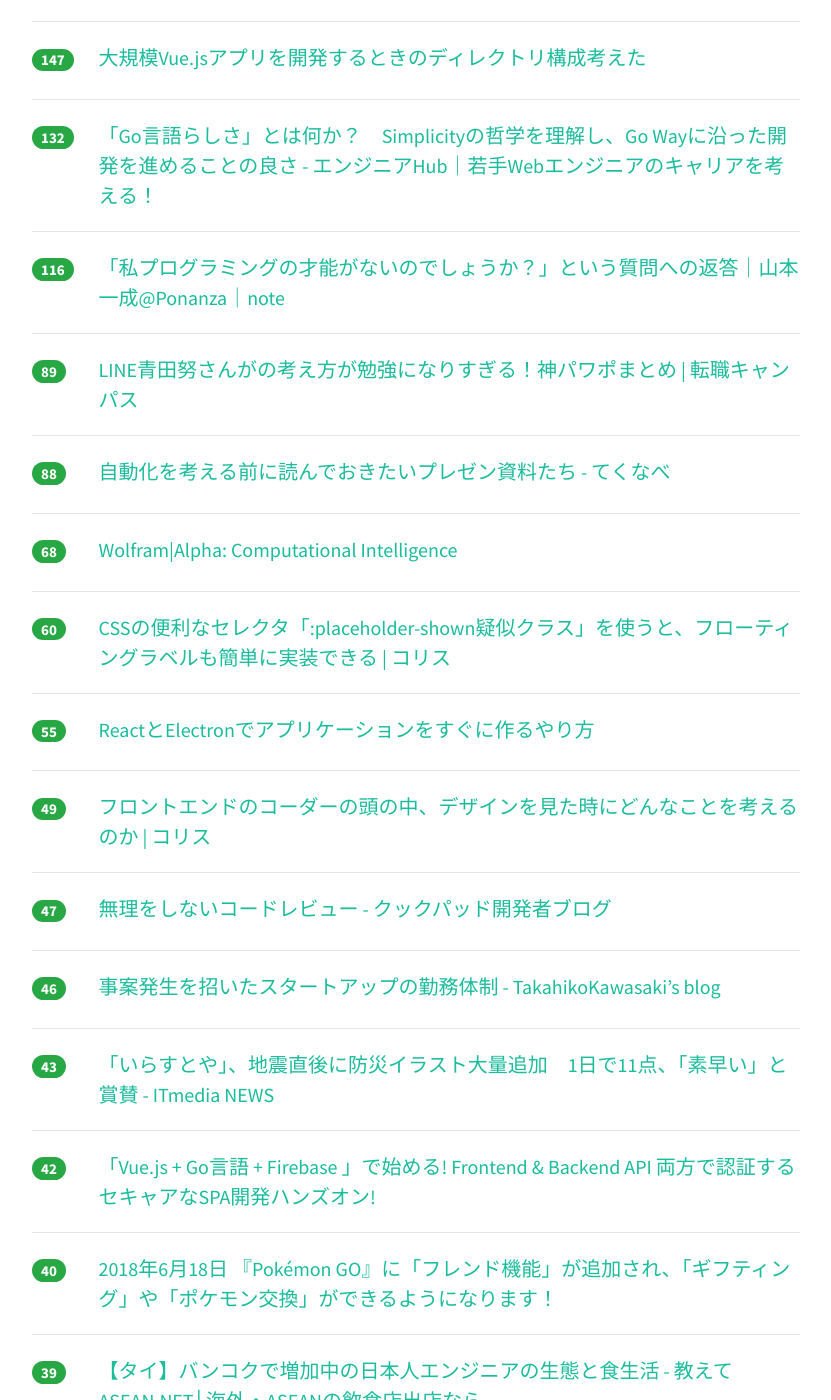
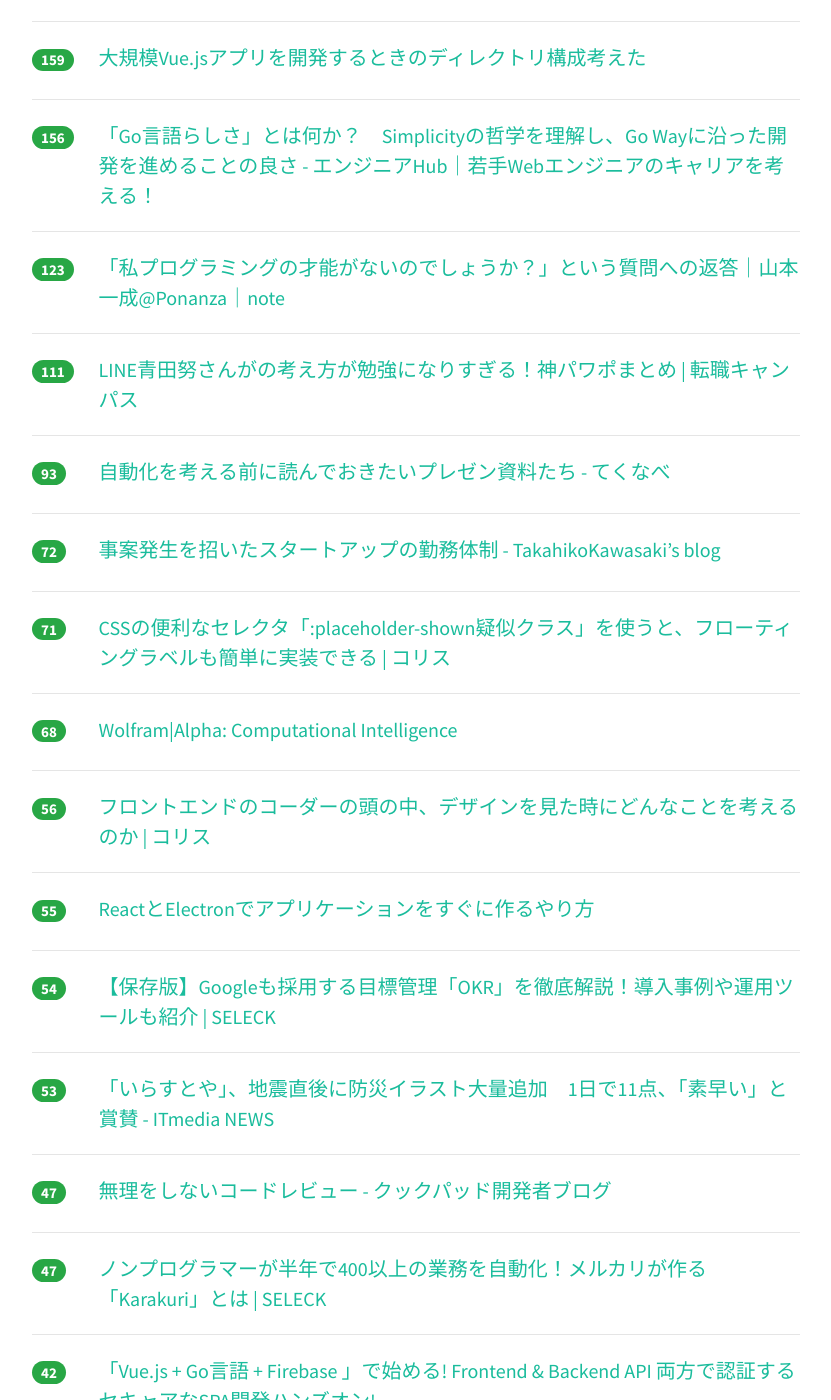
Before and after one commit to yatta47/hatena-matome-site, a Jekyll site: the page built from _posts/2018-06-19-hatena.md, in a window 1280 px wide and 1400 px high, scrolled down 711 px. Shown: the whole window, without its empty margins (224-1055 px from the left). Built offline with Jekyll 4.4.1, drawn with Linux system fonts in a browser that asks for light colours; nearby versions of some CDN libraries; some of the changed text lies outside the part shown.

Commit message:
Updated 2018-06-19

```diff
--- a/_posts/2018-06-19-hatena.md
+++ b/_posts/2018-06-19-hatena.md
@@ -1,54 +1,64 @@
 ---
 layout: post
 title:  "2018-06-19 はてぶIT"
-date:   2018-06-19 15:03:41
+date:   2018-06-19 16:01:13
 tags: [it-hotentry]
 ---
-53 件のデータあり
+55 件のデータあり
 
 <hr><div class="row">
-<div class="col-1"><span class="badge badge-pill badge-success h2">489</span></div>
+<div class="col-1"><span class="badge badge-pill badge-success h2">525</span></div>
 <div class="col-11"><a href='http://blog.animereview.jp/slack-new-office/' target='_blank'>Slack新社屋で使われているクラウドサービス達 | ロードバランスすだちくん</a></div>
 </div>
 <hr>
 <div class="row">
-<div class="col-1"><span class="badge badge-pill badge-success h2">285</span></div>
+<div class="col-1"><span class="badge badge-pill badge-success h2">310</span></div>
 <div class="col-11"><a href='https://www.publickey1.jp/blog/18/webdriverw3cweb.html' target='_blank'>「WebDriver」がW3Cの勧告に到達。Webブラウザのテスト自動化などを実現 － Publickey</a></div>
 </div>
 <hr>
 <div class="row">
-<div class="col-1"><span class="badge badge-pill badge-success h2">202</span></div>
+<div class="col-1"><span class="badge badge-pill badge-success h2">219</span></div>
 <div class="col-11"><a href='http://kabumatome.doorblog.jp/archives/65920793.html' target='_blank'>システム移行中のみずほ、一部ATMでトラブル発生するもリスク分散で回避か : 市況かぶ全力２階建</a></div>
 </div>
 <hr>
 <div class="row">
-<div class="col-1"><span class="badge badge-pill badge-success h2">195</span></div>
+<div class="col-1"><span class="badge badge-pill badge-success h2">219</span></div>
 <div class="col-11"><a href='https://tateyamakaito.hatenablog.com/entry/2018/06/17/214107' target='_blank'>東大で降年、留年、休学をしてこれから退学する話 - TateyamaKaito’s diary</a></div>
 </div>
 <hr>
 <div class="row">
-<div class="col-1"><span class="badge badge-pill badge-success h2">147</span></div>
+<div class="col-1"><span class="badge badge-pill badge-success h2">159</span></div>
 <div class="col-11"><a href='https://qiita.com/wonohe/items/529321475d68b9191036' target='_blank'>大規模Vue.jsアプリを開発するときのディレクトリ構成考えた</a></div>
 </div>
 <hr>
 <div class="row">
-<div class="col-1"><span class="badge badge-pill badge-success h2">132</span></div>
+<div class="col-1"><span class="badge badge-pill badge-success h2">156</span></div>
 <div class="col-11"><a href='https://employment.en-japan.com/engineerhub/entry/2018/06/19/110000' target='_blank'>「Go言語らしさ」とは何か？　Simplicityの哲学を理解し、Go Wayに沿った開発を進めることの良さ - エンジニアHub｜若手Webエンジニアのキャリアを考える！</a></div>
 </div>
 <hr>
 <div class="row">
-<div class="col-1"><span class="badge badge-pill badge-success h2">116</span></div>
+<div class="col-1"><span class="badge badge-pill badge-success h2">123</span></div>
 <div class="col-11"><a href='https://note.mu/issei_y/n/n76af7f3d46e4' target='_blank'>「私プログラミングの才能がないのでしょうか？」という質問への返答｜山本 一成@Ponanza｜note</a></div>
 </div>
 <hr>
 <div class="row">
-<div class="col-1"><span class="badge badge-pill badge-success h2">89</span></div>
+<div class="col-1"><span class="badge badge-pill badge-success h2">111</span></div>
 <div class="col-11"><a href='http://jinzai.pecori.jp/domain/2018/06/19/aota/' target='_blank'>LINE青田努さんがの考え方が勉強になりすぎる！神パワポまとめ | 転職キャンパス</a></div>
 </div>
 <hr>
 <div class="row">
-<div class="col-1"><span class="badge badge-pill badge-success h2">88</span></div>
+<div class="col-1"><span class="badge badge-pill badge-success h2">93</span></div>
 <div class="col-11"><a href='https://tekunabe.hatenablog.jp/entry/2018/06/18/163310' target='_blank'>自動化を考える前に読んでおきたいプレゼン資料たち - てくなべ</a></div>
+</div>
+<hr>
+<div class="row">
+<div class="col-1"><span class="badge badge-pill badge-success h2">72</span></div>
+<div class="col-11"><a href='http://takahikokawasaki.hatenablog.com/entry/2018/06/18/041947' target='_blank'>事案発生を招いたスタートアップの勤務体制 - TakahikoKawasaki’s blog</a></div>
+</div>
+<hr>
+<div class="row">
+<div class="col-1"><span class="badge badge-pill badge-success h2">71</span></div>
+<div class="col-11"><a href='https://coliss.com/articles/build-websites/operation/css/css-only-floating-label.html' target='_blank'>CSSの便利なセレクタ「:placeholder-shown疑似クラス」を使うと、フローティングラベルも簡単に実装できる | コリス</a></div>
 </div>
 <hr>
 <div class="row">
@@ -57,8 +67,8 @@ tags: [it-hotentry]
 </div>
 <hr>
 <div class="row">
-<div class="col-1"><span class="badge badge-pill badge-success h2">60</span></div>
-<div class="col-11"><a href='https://coliss.com/articles/build-websites/operation/css/css-only-floating-label.html' target='_blank'>CSSの便利なセレクタ「:placeholder-shown疑似クラス」を使うと、フローティングラベルも簡単に実装できる | コリス</a></div>
+<div class="col-1"><span class="badge badge-pill badge-success h2">56</span></div>
+<div class="col-11"><a href='https://coliss.com/articles/build-websites/operation/work/your-brain-on-front-end-development.html' target='_blank'>フロントエンドのコーダーの頭の中、デザインを見た時にどんなことを考えるのか | コリス</a></div>
 </div>
 <hr>
 <div class="row">
@@ -67,8 +77,13 @@ tags: [it-hotentry]
 </div>
 <hr>
 <div class="row">
-<div class="col-1"><span class="badge badge-pill badge-success h2">49</span></div>
-<div class="col-11"><a href='https://coliss.com/articles/build-websites/operation/work/your-brain-on-front-end-development.html' target='_blank'>フロントエンドのコーダーの頭の中、デザインを見た時にどんなことを考えるのか | コリス</a></div>
+<div class="col-1"><span class="badge badge-pill badge-success h2">54</span></div>
+<div class="col-11"><a href='https://seleck.cc/okr' target='_blank'>【保存版】Googleも採用する目標管理「OKR」を徹底解説！導入事例や運用ツールも紹介 | SELECK</a></div>
+</div>
+<hr>
+<div class="row">
+<div class="col-1"><span class="badge badge-pill badge-success h2">53</span></div>
+<div class="col-11"><a href='http://www.itmedia.co.jp/news/articles/1806/19/news055.html' target='_blank'>「いらすとや」、地震直後に防災イラスト大量追加　1日で11点、「素早い」と賞賛 - ITmedia NEWS</a></div>
 </div>
 <hr>
 <div class="row">
@@ -77,13 +92,8 @@ tags: [it-hotentry]
 </div>
 <hr>
 <div class="row">
-<div class="col-1"><span class="badge badge-pill badge-success h2">46</span></div>
-<div class="col-11"><a href='http://takahikokawasaki.hatenablog.com/entry/2018/06/18/041947' target='_blank'>事案発生を招いたスタートアップの勤務体制 - TakahikoKawasaki’s blog</a></div>
-</div>
-<hr>
-<div class="row">
-<div class="col-1"><span class="badge badge-pill badge-success h2">43</span></div>
-<div class="col-11"><a href='http://www.itmedia.co.jp/news/articles/1806/19/news055.html' target='_blank'>「いらすとや」、地震直後に防災イラスト大量追加　1日で11点、「素早い」と賞賛 - ITmedia NEWS</a></div>
+<div class="col-1"><span class="badge badge-pill badge-success h2">47</span></div>
+<div class="col-11"><a href='https://seleck.cc/1230' target='_blank'>ノンプログラマーが半年で400以上の業務を自動化！メルカリが作る「Karakuri」とは | SELECK</a></div>
 </div>
 <hr>
 <div class="row">
@@ -97,7 +107,7 @@ tags: [it-hotentry]
 </div>
 <hr>
 <div class="row">
-<div class="col-1"><span class="badge badge-pill badge-success h2">39</span></div>
+<div class="col-1"><span class="badge badge-pill badge-success h2">40</span></div>
 <div class="col-11"><a href='http://e-asean.net/14748' target='_blank'>【タイ】バンコクで増加中の日本人エンジニアの生態と食生活 - 教えてASEAN.NET│海外・ASEANの飲食店出店なら</a></div>
 </div>
 <hr>
@@ -117,13 +127,18 @@ tags: [it-hotentry]
 </div>
 <hr>
 <div class="row">
-<div class="col-1"><span class="badge badge-pill badge-success h2">33</span></div>
+<div class="col-1"><span class="badge badge-pill badge-success h2">35</span></div>
 <div class="col-11"><a href='https://wired.jp/2018/06/19/britannica-insights/' target='_blank'>Googleの検索結果に並ぶ「嘘」に、ブリタニカ百科事典はChrome拡張で挑む｜WIRED.jp</a></div>
 </div>
 <hr>
 <div class="row">
 <div class="col-1"><span class="badge badge-pill badge-success h2">32</span></div>
 <div class="col-11"><a href='http://tech.nikkeibp.co.jp/atcl/nxt/column/18/00323/061600003/' target='_blank'>深層学習の最新テクニック、AIコンペの成績上位5人が披露 | 日経 xTECH（クロステック）</a></div>
+</div>
+<hr>
+<div class="row">
+<div class="col-1"><span class="badge badge-pill badge-success h2">32</span></div>
+<div class="col-11"><a href='https://brevis.exblog.jp/27348375/' target='_blank'>エンジニアリングと技術とインテグレーションと : タイム・コンサルタントの日誌から</a></div>
 </div>
 <hr>
 <div class="row">
@@ -137,13 +152,13 @@ tags: [it-hotentry]
 </div>
 <hr>
 <div class="row">
-<div class="col-1"><span class="badge badge-pill badge-success h2">31</span></div>
-<div class="col-11"><a href='https://brevis.exblog.jp/27348375/' target='_blank'>エンジニアリングと技術とインテグレーションと : タイム・コンサルタントの日誌から</a></div>
+<div class="col-1"><span class="badge badge-pill badge-success h2">30</span></div>
+<div class="col-11"><a href='http://www.atmarkit.co.jp/ait/articles/1806/18/news068.html' target='_blank'>Google、「G Suite」のローコード開発環境「App Maker」を正式リリース：カスタムビジネスアプリを素早く作成できる - ＠IT</a></div>
 </div>
 <hr>
 <div class="row">
 <div class="col-1"><span class="badge badge-pill badge-success h2">30</span></div>
-<div class="col-11"><a href='http://www.atmarkit.co.jp/ait/articles/1806/18/news068.html' target='_blank'>Google、「G Suite」のローコード開発環境「App Maker」を正式リリース：カスタムビジネスアプリを素早く作成できる - ＠IT</a></div>
+<div class="col-11"><a href='http://www.atmarkit.co.jp/ait/articles/1806/19/news026.html' target='_blank'>あると便利？　VS Codeで使えるPython関連の拡張機能 (1/3)：Visual Studio Codeで始めるPythonプログラミング - ＠IT</a></div>
 </div>
 <hr>
 <div class="row">
@@ -154,16 +169,6 @@ tags: [it-hotentry]
 <div class="row">
 <div class="col-1"><span class="badge badge-pill badge-success h2">29</span></div>
 <div class="col-11"><a href='https://www.huffingtonpost.jp/2018/06/18/wi-fi-00000_a_23461508/' target='_blank'>大阪府全域で災害時無料Wi-Fi「00000JAPAN」発動、誰でも無線LAN利用可　設定方法は？《大阪地震》</a></div>
-</div>
-<hr>
-<div class="row">
-<div class="col-1"><span class="badge badge-pill badge-success h2">29</span></div>
-<div class="col-11"><a href='https://seleck.cc/1230' target='_blank'>ノンプログラマーが半年で400以上の業務を自動化！メルカリが作る「Karakuri」とは | SELECK</a></div>
-</div>
-<hr>
-<div class="row">
-<div class="col-1"><span class="badge badge-pill badge-success h2">28</span></div>
-<div class="col-11"><a href='http://www.atmarkit.co.jp/ait/articles/1806/19/news026.html' target='_blank'>あると便利？　VS Codeで使えるPython関連の拡張機能 (1/3)：Visual Studio Codeで始めるPythonプログラミング - ＠IT</a></div>
 </div>
 <hr>
 <div class="row">
@@ -192,6 +197,16 @@ tags: [it-hotentry]
 </div>
 <hr>
 <div class="row">
+<div class="col-1"><span class="badge badge-pill badge-success h2">20</span></div>
+<div class="col-11"><a href='https://japan.cnet.com/article/35121047/' target='_blank'>「Android」のメッセージ、PCで送受信が可能に - CNET Japan</a></div>
+</div>
+<hr>
+<div class="row">
+<div class="col-1"><span class="badge badge-pill badge-success h2">19</span></div>
+<div class="col-11"><a href='https://togetter.com/li/1238715' target='_blank'>なぜプロダクトバックログリファインメントはスクラムイベントに入っていないのか？ - Togetter</a></div>
+</div>
+<hr>
+<div class="row">
 <div class="col-1"><span class="badge badge-pill badge-success h2">19</span></div>
 <div class="col-11"><a href='http://tech.nikkeibp.co.jp/atcl/nxt/column/18/00138/061300088/' target='_blank'>業界内での知名度を売り物にするエンジニアたち | 日経 xTECH（クロステック）</a></div>
 </div>
@@ -207,23 +222,28 @@ tags: [it-hotentry]
 </div>
 <hr>
 <div class="row">
-<div class="col-1"><span class="badge badge-pill badge-success h2">18</span></div>
-<div class="col-11"><a href='https://japan.cnet.com/article/35121047/' target='_blank'>「Android」のメッセージ、PCで送受信が可能に - CNET Japan</a></div>
-</div>
-<hr>
-<div class="row">
 <div class="col-1"><span class="badge badge-pill badge-success h2">17</span></div>
 <div class="col-11"><a href='https://japan.cnet.com/article/35121030/' target='_blank'>VR配信「バーチャルキャスト」がOculus RiftとWindows MRに対応 - CNET Japan</a></div>
 </div>
 <hr>
 <div class="row">
 <div class="col-1"><span class="badge badge-pill badge-success h2">17</span></div>
-<div class="col-11"><a href='https://togetter.com/li/1238715' target='_blank'>なぜプロダクトバックログリファインメントはスクラムイベントに入っていないのか？ - Togetter</a></div>
+<div class="col-11"><a href='http://www.itmedia.co.jp/enterprise/articles/1806/19/news062.html' target='_blank'>Google HomeとChromecast、ユーザーの位置情報を流出させる恐れ - ITmedia エンタープライズ</a></div>
 </div>
 <hr>
 <div class="row">
-<div class="col-1"><span class="badge badge-pill badge-success h2">17</span></div>
-<div class="col-11"><a href='http://www.itmedia.co.jp/enterprise/articles/1806/19/news062.html' target='_blank'>Google HomeとChromecast、ユーザーの位置情報を流出させる恐れ - ITmedia エンタープライズ</a></div>
+<div class="col-1"><span class="badge badge-pill badge-success h2">16</span></div>
+<div class="col-11"><a href='https://www.publickey1.jp/blog/18/awsazurekubernetesgkekubernetes.html' target='_blank'>AWSとAzureのKubernetesマネージドサービスが相次いで正式サービス化。GKEを加え、大手クラウドベンダのKubernetesマネージドサービスがすべて本番利用可能に － Publickey</a></div>
+</div>
+<hr>
+<div class="row">
+<div class="col-1"><span class="badge badge-pill badge-success h2">15</span></div>
+<div class="col-11"><a href='http://b.hatena.ne.jp/entry/s/www.asahi.com/articles/ASL6L53Y0L6LUCLV00M.html' target='_blank'>はてなブックマーク - 「誘拐肯定では」指摘受けたドラマ　テレ朝放送取りやめ：朝日新聞デジタル</a></div>
+</div>
+<hr>
+<div class="row">
+<div class="col-1"><span class="badge badge-pill badge-success h2">15</span></div>
+<div class="col-11"><a href='https://gigazine.net/news/20180619-tesla-sabotage-elon-musk-email/' target='_blank'>イーロン・マスクが「テスラが1人の従業員から妨害行為を受けていた」ことを明かす - GIGAZINE</a></div>
 </div>
 <hr>
 <div class="row">
@@ -233,17 +253,7 @@ tags: [it-hotentry]
 <hr>
 <div class="row">
 <div class="col-1"><span class="badge badge-pill badge-success h2">13</span></div>
-<div class="col-11"><a href='http://b.hatena.ne.jp/entry/s/www.asahi.com/articles/ASL6L53Y0L6LUCLV00M.html' target='_blank'>はてなブックマーク - 「誘拐肯定では」指摘受けたドラマ　テレ朝放送取りやめ：朝日新聞デジタル</a></div>
-</div>
-<hr>
-<div class="row">
-<div class="col-1"><span class="badge badge-pill badge-success h2">13</span></div>
 <div class="col-11"><a href='https://webtan.impress.co.jp/e/2018/06/19/29618' target='_blank'>Web担の編集長を交代します！ 7月24日から四谷編集長がつくるWeb担をよろしくお願いします | 編集長ブログ―安田英久 | Web担当者Forum</a></div>
-</div>
-<hr>
-<div class="row">
-<div class="col-1"><span class="badge badge-pill badge-success h2">13</span></div>
-<div class="col-11"><a href='https://gigazine.net/news/20180619-tesla-sabotage-elon-musk-email/' target='_blank'>イーロン・マスクが「テスラが1人の従業員から妨害行為を受けていた」ことを明かす - GIGAZINE</a></div>
 </div>
 <hr>
 <div class="row">
@@ -262,8 +272,8 @@ tags: [it-hotentry]
 </div>
 <hr>
 <div class="row">
-<div class="col-1"><span class="badge badge-pill badge-success h2">8</span></div>
-<div class="col-11"><a href='https://www.publickey1.jp/blog/18/awsazurekubernetesgkekubernetes.html' target='_blank'>AWSとAzureのKubernetesマネージドサービスが相次いで正式サービス化。GKEを加え、大手クラウドベンダのKubernetesマネージドサービスがすべて本番利用可能に － Publickey</a></div>
+<div class="col-1"><span class="badge badge-pill badge-success h2">4</span></div>
+<div class="col-11"><a href='https://www.webdesignfacts.net/entry/pattern500' target='_blank'>【無料】PhotoshopやIllustratorで使える！水彩パターン,アイコンのパターン,木の模様500種＋をご紹介！ - Web Design Facts</a></div>
 </div>
 <hr>
 <div class="row">
```
